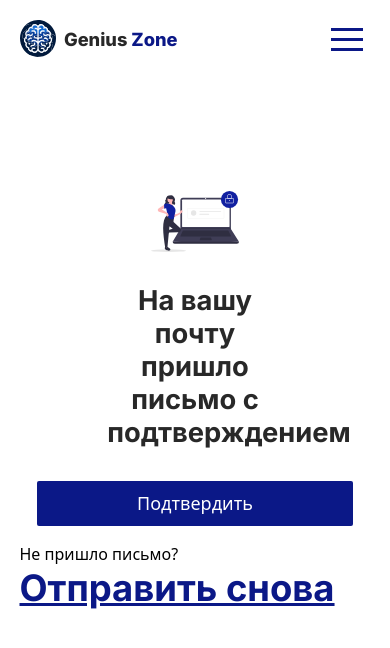
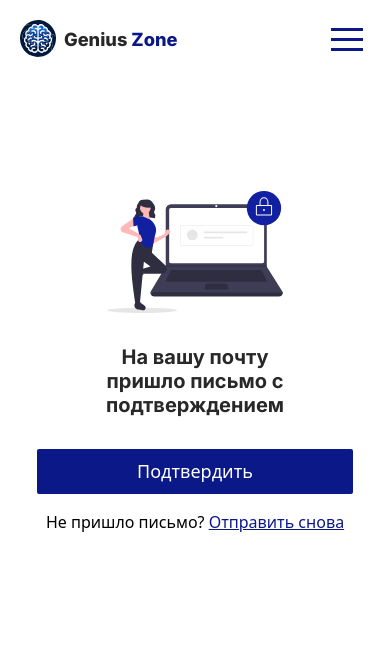
Before and after one commit to k1ngsterr1/genius-zone, a React (Vite) app: page /verification in a window 390 px wide. Shown: the top 648 px of the page. Built offline with nearby package versions, Linux system fonts and the light colour scheme.

Commit message:
Version 1.3.1

```diff
--- a/src/pages/User/ui/index.tsx
+++ b/src/pages/User/ui/index.tsx
@@ -1,5 +1,9 @@
-import React from "react";
+import { Header } from "@features/header/ui";
 
 export const UserPage = () => {
-  return <div className="page"></div>;
+  return (
+    <div className="page">
+      <Header />
+    </div>
+  );
 };
--- a/src/shared/styles/global.scss
+++ b/src/shared/styles/global.scss
@@ -47,6 +47,16 @@
   @apply text-custom-blue;
 }
 
+.email {
+  @apply text-custom-black;
+  font-family: Inter;
+  font-size: clamp(15px, 1.5624vw, 60px);
+  text-align: center;
+  font-style: normal;
+  font-weight: 700;
+  line-height: normal;
+}
+
 @media screen and (max-width: 448px) {
   .wrapper {
     width: 90%;
@@ -61,4 +71,15 @@
     font-weight: 700;
     line-height: normal;
   }
+
+  .email {
+    width: 60%;
+    @apply text-custom-black;
+    font-family: Inter;
+    font-size: 20px;
+    text-align: center;
+    font-style: normal;
+    font-weight: 700;
+    line-height: normal;
+  }
 }
--- a/src/shared/ui/Link/styles.scss
+++ b/src/shared/ui/Link/styles.scss
@@ -1,4 +1,4 @@
-.link {
+.link-menu {
   font-size: clamp(20px, 9.3456vw, 80px);
   @apply text-custom-black;
   font-family: Inter;
--- a/src/widgets/Verification/ui/index.tsx
+++ b/src/widgets/Verification/ui/index.tsx
@@ -1,4 +1,3 @@
-// VerificationScreen.tsx
 import { useSelector } from "react-redux";
 import { RootState } from "@shared/lib/redux/store";
 import { Button } from "@shared/ui/button";
@@ -11,12 +10,16 @@ export const VerificationScreen = () => {
 
   return (
     <div className="wrapper">
-      <img src={illustration} alt="illustration" className="w-1/4 h-auto" />
-      <h1 className="main-heading mt-8 w-2/4">
+      <img
+        src={illustration}
+        alt="illustration"
+        className="w-[25%] h-auto max-[1024px]:w-[50%]"
+      />
+      <h1 className="email w-[45%] text-center mt-8">
         На вашу почту <span className="blue">{email}</span> пришло письмо с
         подтверждением
       </h1>
-      {error && <p className="text-red-500">{error}</p>}{" "}
+      {error && <p className="text-red-500">{error}</p>}
       <Button
         text="Подтвердить"
         className="button button--active mt-8"
--- a/src/widgets/form/lib/useChangePassword.ts
+++ b/src/widgets/form/lib/useChangePassword.ts
@@ -22,7 +22,7 @@ export function usePasswordChange() {
   const onSubmit = async (data: ChangePasswordFormData) => {
     try {
       const response = await axios.put(
-        "https://probable-sole-crucial.ngrok-free.app/api/account/change-password/",
+        `${import.meta.env.VITE_BASE_URL}change-password/`,
         data
       );
       console.log("Password Changed Successful:", response.data);
--- a/src/widgets/form/lib/useLoginForm.ts
+++ b/src/widgets/form/lib/useLoginForm.ts
@@ -21,7 +21,7 @@ export function useLoginForm() {
   const onSubmit = async (data: LoginFormData) => {
     try {
       const response = await axios.post(
-        "https://probable-sole-crucial.ngrok-free.app/api/account/login/",
+        `${import.meta.env.VITE_BASE_URL}/login/`,
         data
       );
 
--- a/src/widgets/form/lib/useSignUpForm.ts
+++ b/src/widgets/form/lib/useSignUpForm.ts
@@ -35,7 +35,7 @@ export function useSignUpForm() {
   const onSubmit = async (data: FormData) => {
     try {
       const response = await axios.post(
-        "https://probable-sole-crucial.ngrok-free.app/api/account/register/",
+        `${import.meta.env.VITE_BASE_URL}api/account/register/`,
         data
       );
 
@@ -46,7 +46,6 @@ export function useSignUpForm() {
     } catch (error: any) {
       if (error.response) {
         errorText = error.data;
-        // ! Сделать вывод ошибок
         console.log("Error Text:", errorText);
         console.error(
           "Registration failed with status:",
--- a/src/widgets/form/lib/useVerifyEmail.ts
+++ b/src/widgets/form/lib/useVerifyEmail.ts
@@ -10,7 +10,7 @@ export function useVerifyEmail(email: string) {
   const verifyEmail = async () => {
     try {
       const response = await axios.post(
-        "https://probable-sole-crucial.ngrok-free.app/api/account/check_status/",
+        `${import.meta.env.VITE_BASE_URL}check_status/`,
         { email }
       );
 
```
Also changed, not shown: 1 other file (tests, documents, lock files or other folders).
